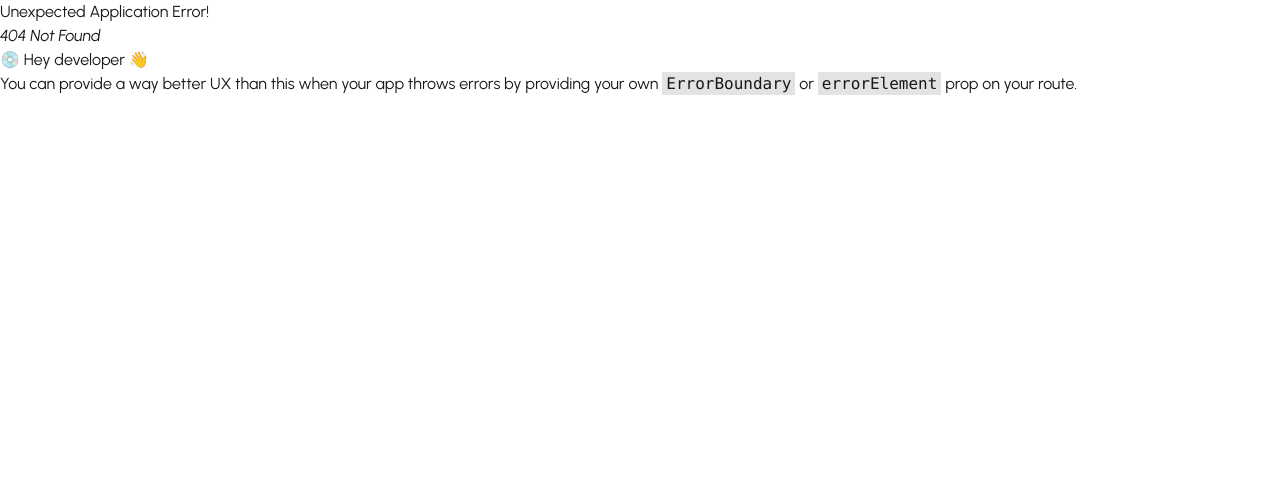
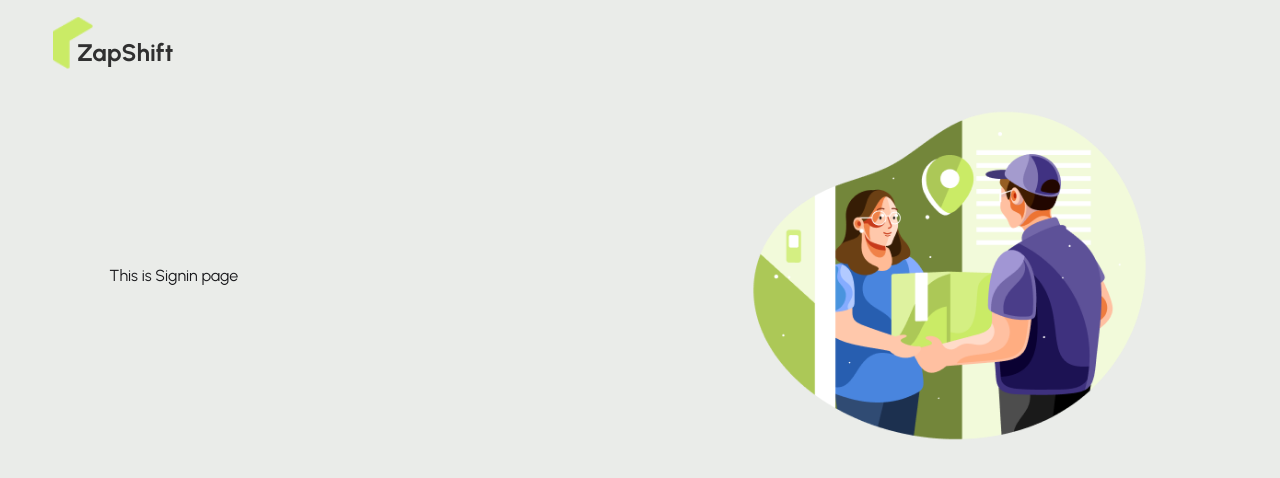
Before and after one commit to shakil-hossain450s/zapshift-client, a React (Vite) app: page /signin in a window 1280 px wide. Before the commit this address had no page. Shown: the top 478 px of the page. Built offline with nearby package versions, Linux system fonts and the light colour scheme.

Commit message:
authlayout added

```diff
--- a/src/components/Home/FaqSection/FaqSection.jsx
+++ b/src/components/Home/FaqSection/FaqSection.jsx
@@ -1,6 +1,7 @@
 import React from 'react';
 import SectionHeading from '../../SectionHeading';
 import FaqItem from './FaqItem';
+import PrimaryButton from '../../PrimaryButton';
 
 const faqData = [
   {
@@ -42,6 +43,11 @@
           <FaqItem key={i + 1} faq={faq} defaultChecked={i === 0}></FaqItem>
         ))}
       </div>
+      <div className='mt-6 md:mt-12 flex items-center justify-center'>
+        <PrimaryButton>
+          See More FAQ’s
+        </PrimaryButton>
+      </div>
     </section>
   );
 };
--- a/src/components/Home/Testimonial/TestimonialSlider.jsx
+++ b/src/components/Home/Testimonial/TestimonialSlider.jsx
@@ -75,9 +75,9 @@
 
 const TestimonialSlider = () => {
   return (
-    <section className='my-20'>
+    <section data-aos="fade-right" className='my-20'>
       <div className='text-center mb-10'>
-        <div className='flex items-center justify-center mb-8'>
+        <div data-aos="fade-down" className='flex items-center justify-center mb-8'>
           <img src={customerTopImage} alt="customerTopImage" />
         </div>
         <SectionHeading
--- a/src/components/Navbar.jsx
+++ b/src/components/Navbar.jsx
@@ -35,9 +35,11 @@
         </ul>
       </div>
       <div className="navbar-end gap-4">
-        <button className='btn btn-outline min-h-12 px-7 text-[#606060] rounded-lg border border-[#DADADA] font-medium hover:-translate-y-0.5 duration-400 text-[16px]'>
-          Sign In
-        </button>
+        <Link to="/signin">
+          <button className='btn btn-outline min-h-12 px-7 text-[#606060] rounded-lg border border-[#DADADA] font-medium hover:-translate-y-0.5 duration-400 text-[16px]'>
+            Sign In
+          </button>
+        </Link>
         <span className="hidden md:block">
           <PrimaryButton>Be a Rider</PrimaryButton>
         </span>
--- a/src/components/SectionHeading.jsx
+++ b/src/components/SectionHeading.jsx
@@ -1,6 +1,6 @@
 const SectionHeading = ({ title, description, titleColor, descriptionColor }) => {
   return (
-    <div className='max-w-2xl mx-auto mb-6'>
+    <div data-aos="fade-up" className='max-w-2xl mx-auto mb-6'>
       <h2 className={`text-3xl font-bold  mb-4 ${!titleColor ? 'text-white' : titleColor}`}>{title}</h2>
       <p className={`${!descriptionColor ? 'text-[#DADADA]' : descriptionColor}`}>{description}</p>
     </div>
--- /dev/null
+++ b/src/layouts/AuthLayout.jsx
@@ -0,0 +1,28 @@
+import authImage from '../assets/images/authImage.png';
+import logo from '../assets/images/logo.png'
+import { Link, Outlet } from 'react-router';
+
+const AuthLayout = () => {
+  return (
+    <div className="bg-[#EAECE9FF]">
+      <div className=' min-h-screen max-w-[1600px] w-11/12 mx-auto'>
+        <div className='pt-4'>
+          <Link to="/" className="text-xl flex items-end relative">
+            <img className="w-6 md:w-10" src={logo} alt="" />
+            <span className="text-xl md:text-2xl font-bold text-[#303030] absolute left-6">ZapShift</span>
+          </Link>
+        </div>
+        <div className="hero-content flex-col lg:flex-row-reverse">
+          <div className='w-full flex-1'>
+            <img src={authImage} />
+          </div>
+          <div className='flex-1 p-10'>
+            <Outlet></Outlet>
+          </div>
+        </div></div>
+
+    </div>
+  );
+};
+
+export default AuthLayout;
--- a/src/layouts/Root.jsx
+++ b/src/layouts/RootLayout.jsx
@@ -3,7 +3,7 @@
 import { Outlet } from 'react-router';
 import Footer from '../components/Footer';
 
-const Root = () => {
+const RootLayout = () => {
   return (
     <div className='bg-[#EAECE9FF]' >
       <div className='flex flex-col min-h-screen max-w-[1600px] w-11/12 mx-auto'>
@@ -22,4 +22,4 @@
   );
 };
 
-export default Root;
+export default RootLayout;
--- /dev/null
+++ b/src/pages/Authentication/Signin/Signin.jsx
@@ -0,0 +1,11 @@
+import React from 'react';
+
+const Signin = () => {
+  return (
+    <div>
+      <h2>This is Signin page</h2>
+    </div>
+  );
+};
+
+export default Signin;
--- a/src/pages/Home.jsx
+++ b/src/pages/Home.jsx
@@ -17,8 +17,8 @@
       <BrandMarquee />
       <Features />
       <BeMarcent />
+      <TestimonialSlider />
       <FaqSection />
-      <TestimonialSlider />
     </div>
   );
 };
--- a/src/routes/Routes.jsx
+++ b/src/routes/Routes.jsx
@@ -1,13 +1,22 @@
 import { createBrowserRouter } from "react-router";
-import Root from "../layouts/Root";
 import Home from "../pages/Home";
+import RootLayout from "../layouts/RootLayout";
+import AuthLayout from "../layouts/AuthLayout";
+import Signin from "../pages/Authentication/Signin/Signin";
 
 const router = createBrowserRouter([
   {
     path: "/",
-    Component: Root,
+    Component: RootLayout,
     children: [
       { index: true, Component: Home }
+    ]
+  },
+  {
+    path: "/",
+    Component: AuthLayout,
+    children: [
+      { path: "signin", Component: Signin }
     ]
   }
 ]);
```
